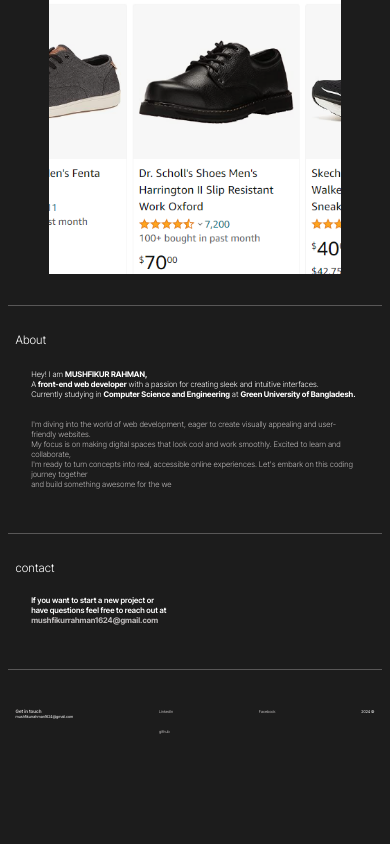
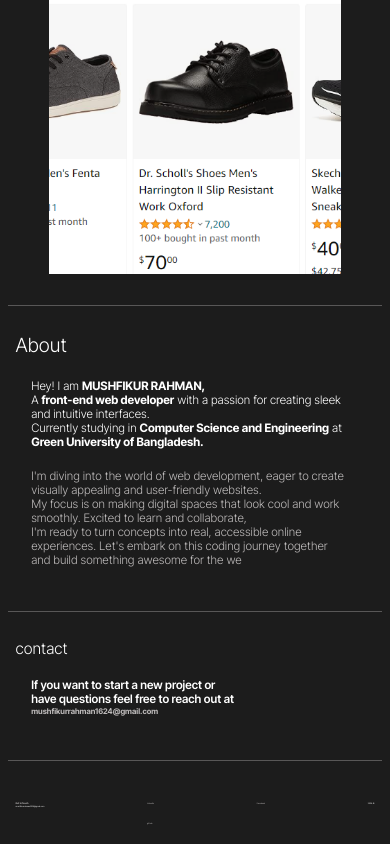
Before and after one commit to Mushfikur007/portfolio, a plain HTML site: page index.html in a window 390 px wide. Shown: the part 1833-2677 px from the top of the page. Before the commit the page ends 2586 px from the top, so only its background shows below. Drawn offline with Linux system fonts and the light colour scheme.

Commit message:
text resize

```diff
--- a/style.css
+++ b/style.css
@@ -346,11 +346,11 @@
         padding: 2vh 4vw;
     }
     #abouttext1 p{
-        font-size: 3vw;
+        font-size: 5vw;
         font-weight: 300;
     }
     #abouttext2 p{
-        font-size: 2vw;
+        font-size: 3vw;
     }
     #abouttext2{
         margin-top: -10vh;
@@ -366,24 +366,24 @@
         padding: 2vh 4vw;
     }
     #contactsec1 p{
+        font-size: 4vw;
+    }
+    #contactsec2 p{
         font-size: 3vw;
     }
-    #contactsec2 p{
-        font-size: 2vw;
-    }
     #contactsec1 h4{
-        font-size: 3vw;
+        font-size: 4vw;
     }
     #footer{
         padding: 2vh 4vw;
     }
     #footer a{
-        font-size: 1vw;
+        font-size: .5vw;
     }
     #footer h4{
-        font-size: 1.2vw;
+        font-size: .6vw;
     }
     #footer p{
-        font-size: 1vw;
+        font-size: .5vw;
     }
 }
```
